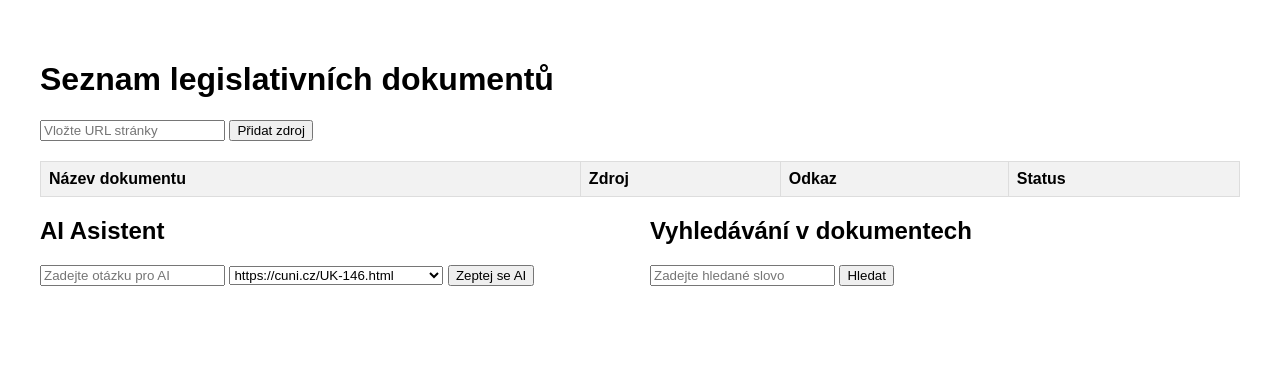
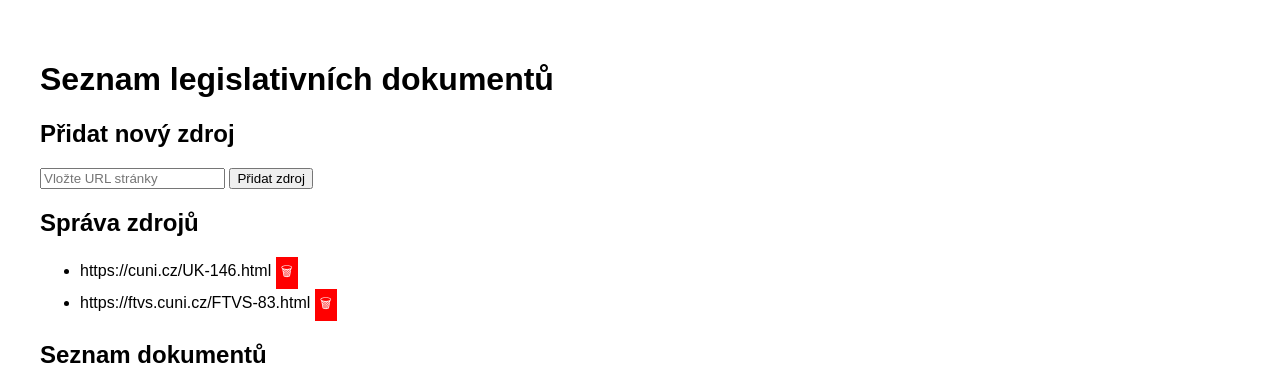
Before and after one commit to Maikl76/legislativa-app, a Flask app: page / in a window 1280 px wide. Shown: the top 389 px of the page. Run offline with Flask 3, Linux system fonts and the light colour scheme; lists and menus that the app fills with data are empty.

Commit message:
Update index.html

```diff
--- a/templates/index.html
+++ b/templates/index.html
@@ -29,18 +29,19 @@
         .new { color: green; }
         .updated { color: orange; }
         .unchanged { color: gray; }
-        #searchResults, #aiResults {
-            margin-top: 20px;
-            padding: 10px;
-            border: 1px solid #ccc;
-            display: none;
-        }
         .column-container {
             display: flex;
             gap: 20px;
         }
         .column {
             flex: 1;
+        }
+        .delete-btn {
+            background-color: red;
+            color: white;
+            border: none;
+            padding: 5px;
+            cursor: pointer;
         }
     </style>
 </head>
@@ -49,12 +50,28 @@
     <h1>Seznam legislativních dokumentů</h1>
 
     <!-- Přidání nového zdroje -->
+    <h2>Přidat nový zdroj</h2>
     <form action="/add_source" method="post">
         <input type="text" name="url" placeholder="Vložte URL stránky" required>
         <button type="submit">Přidat zdroj</button>
     </form>
 
+    <!-- Seznam zdrojů -->
+    <h2>Správa zdrojů</h2>
+    <ul>
+        {% for source in sources %}
+        <li>
+            {{ source }}
+            <form action="/remove_source" method="post" style="display:inline;">
+                <input type="hidden" name="url" value="{{ source }}">
+                <button type="submit" class="delete-btn">🗑</button>
+            </form>
+        </li>
+        {% endfor %}
+    </ul>
+
     <!-- Tabulka dokumentů -->
+    <h2>Seznam dokumentů</h2>
     <table>
         <tr>
             <th>Název dokumentu</th>
@@ -87,7 +104,7 @@
                 </select>
                 <button type="submit">Zeptej se AI</button>
             </form>
-            <div id="aiResults">
+            <div id="aiResults" style="display: none;">
                 <h3>Odpověď AI:</h3>
                 <p id="aiResponse"></p>
             </div>
@@ -100,7 +117,7 @@
                 <input type="text" id="searchQuery" placeholder="Zadejte hledané slovo" required>
                 <button type="submit">Hledat</button>
             </form>
-            <div id="searchResults">
+            <div id="searchResults" style="display: none;">
                 <h3>Výsledky hledání:</h3>
                 <ul id="resultsList"></ul>
             </div>
```
